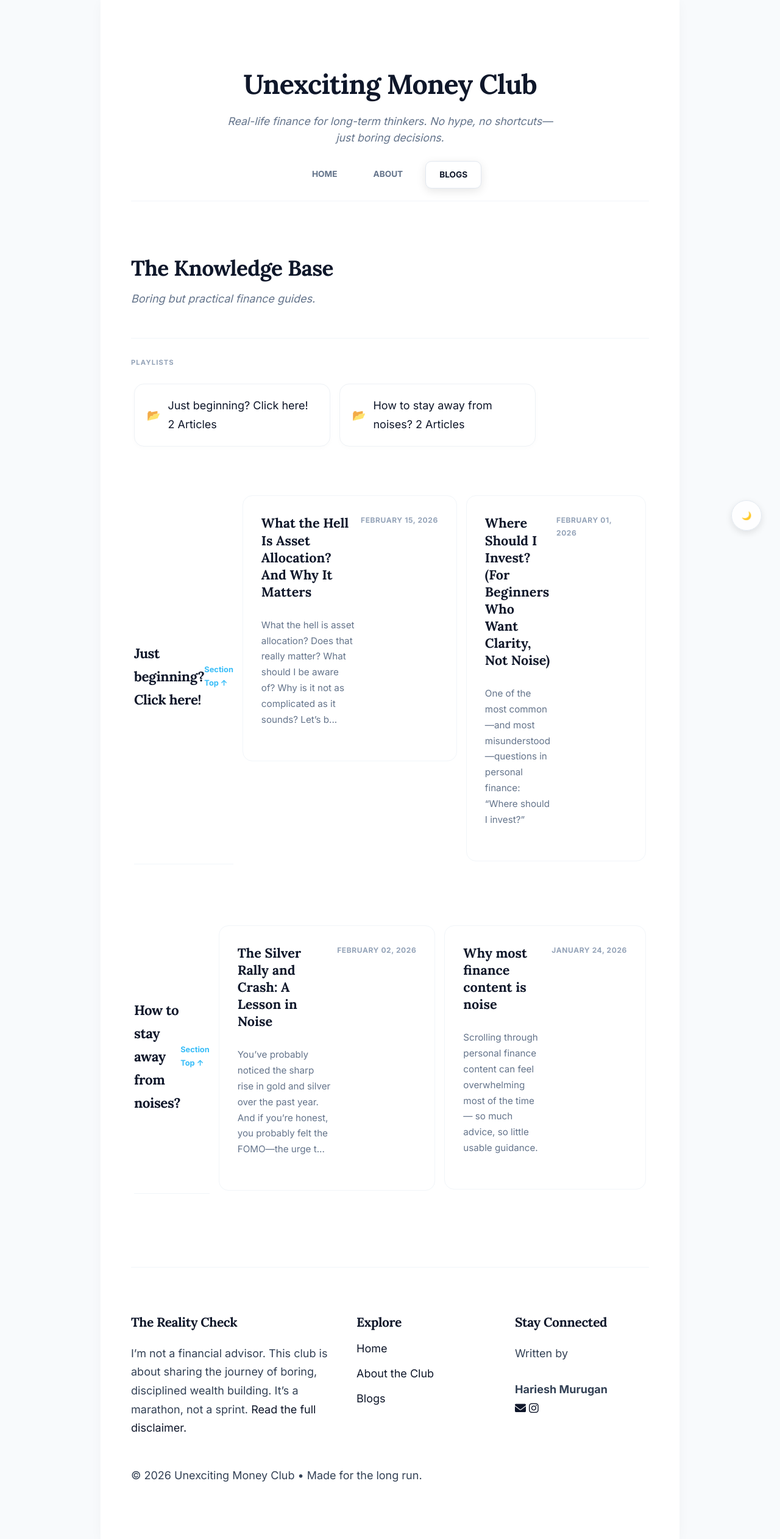
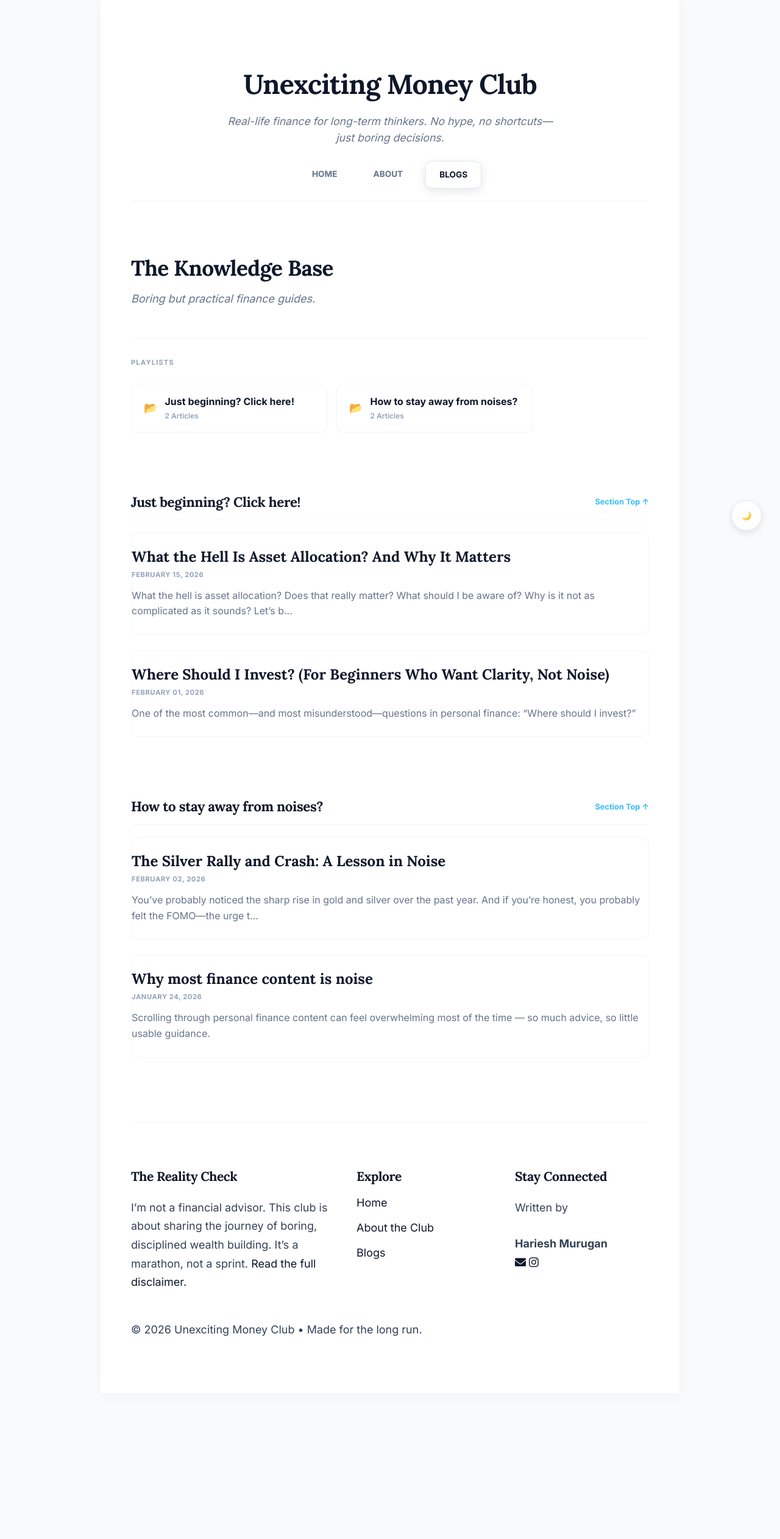
Before and after one commit to HarieshMK/HarieshMK.github.io, a Jekyll site: the page built from blogs.html, in a window 1280 px wide. Shown: the whole page at 61% size. Built offline with Jekyll 4.4.1, drawn with Linux system fonts in a browser that asks for light colours; after the commit the page ends 2284 px from its top, so only the background shows below that.

Commit message:
Update style.css

```diff
--- a/assets/css/style.css
+++ b/assets/css/style.css
@@ -246,101 +246,119 @@
   a[href^="#"] { position: static !important; display: block; text-align: right; }
 }
 
-/* ===== 9. HORIZONTAL PLAYLISTS (FOLDERS) ===== */
-.playlists-container, .folder-grid, .playlist-group {
+/* ===== 9. HORIZONTAL FOLDERS (SWIPEABLE) ===== */
+.folder-grid {
   display: flex !important;
   flex-direction: row !important; /* Side by side */
-  overflow-x: auto !important;    /* Enables horizontal scroll */
+  overflow-x: auto !important;    /* Allows swiping */
   gap: 15px !important;
-  padding: 10px 5px 20px 5px !important;
-  scrollbar-width: thin;          /* Slim scrollbar for Firefox */
-  -webkit-overflow-scrolling: touch;
+  padding: 10px 0 25px 0 !important;
+
+  /* Hide scrollbar logic */
+  scrollbar-width: none; /* Firefox */
+  -ms-overflow-style: none; /* IE/Edge */
+  -webkit-overflow-scrolling: touch; /* Smooth swipe on iPhone */
 }
 
-/* Hide scrollbar for Chrome/Safari to keep it clean */
-.playlists-container::-webkit-scrollbar {
-  height: 4px;
-}
-.playlists-container::-webkit-scrollbar-thumb {
-  background: #38bdf8;
-  border-radius: 10px;
+.folder-grid::-webkit-scrollbar {
+  display: none; /* Chrome, Safari, Opera */
 }
 
 .folder-card {
-  flex: 0 0 280px; /* Fixed width so they don't shrink */
+  flex: 0 0 280px; /* Fixed width so they don't squish */
   background: #ffffff;
-  border: 1px solid #eef2f6 !important;
-  border-radius: 16px;
-  padding: 20px;
+  border: 1px solid #f1f5f9 !important;
+  border-radius: 12px;
+  padding: 15px 20px;
   display: flex;
   align-items: center;
   gap: 12px;
+  text-decoration: none !important;
   transition: all 0.3s ease;
-  box-shadow: 0 2px 8px rgba(0,0,0,0.02);
+  box-shadow: 0 2px 5px rgba(0,0,0,0.02);
 }
 
 .folder-card:hover {
   border-color: #38bdf8 !important;
-  transform: translateY(-5px);
-  box-shadow: 0 10px 20px rgba(56, 189, 248, 0.1);
+  transform: translateY(-3px);
 }
 
-/* ===== 10. PREMIUM BLOG CARDS (CLEAN & INTEGRATED) ===== */
-.home-posts {
+.folder-info {
   display: flex;
   flex-direction: column;
-  gap: 20px;
+}
+
+.folder-name {
+  font-weight: 700;
+  color: #0f172a;
+  font-size: 1rem;
+}
+
+.folder-count {
+  font-size: 0.75rem;
+  color: #94a3b8;
+  font-weight: 600;
+}
+
+/* ===== 10. VERTICAL BLOG LIST (PREMIUM EDITORIAL) ===== */
+.playlist-group {
+  display: flex;
+  flex-direction: column; /* Stacked one by one */
+  gap: 0px; /* Controlled by card padding */
+}
+
+.post-card-link {
+  text-decoration: none !important;
+  display: block;
 }
 
 .post-card {
-  background: #ffffff;
-  border: 1px solid #f1f5f9 !important;
-  border-radius: 16px;
-  padding: 30px;
-  display: grid;
-  grid-template-columns: 1fr auto; /* Title/Excerpt on left, Date on right */
-  gap: 10px;
-  transition: all 0.4s cubic-bezier(0.165, 0.84, 0.44, 1);
-  position: relative;
-  overflow: hidden;
-}
-
-.post-card::before {
-  content: "";
-  position: absolute;
-  left: 0; top: 0; bottom: 0;
-  width: 4px;
-  background: #38bdf8;
-  opacity: 0;
-  transition: opacity 0.3s ease;
+  background: transparent;
+  border-bottom: 1px solid #f1f5f9 !important;
+  padding: 25px 0; /* Vertical spacing between articles */
+  transition: all 0.3s ease;
 }
 
 .post-card:hover {
-  border-color: transparent !important;
-  box-shadow: 0 20px 40px rgba(15, 23, 42, 0.05);
-  transform: scale(1.01);
-}
-
-.post-card:hover::before {
-  opacity: 1;
+  opacity: 0.7;
 }
 
 .post-title {
-  grid-column: 1;
-  font-size: 1.35rem;
+  font-size: 1.5rem;
   font-family: 'Lora', serif;
   color: #0f172a;
-  margin-bottom: 8px;
-  line-height: 1.3;
+  display: block; /* Title gets its own line */
+  margin-bottom: 5px;
+  line-height: 1.2;
 }
 
 .post-date {
-  grid-column: 2;
-  font-size: 0.75rem;
+  font-size: 0.7rem;
+  color: #94a3b8;
+  font-weight: 700;
   text-transform: uppercase;
   letter-spacing: 0.05em;
-  color: #94a3b8;
-  font-weight: 700;
+  display: block;
+  margin-bottom: 12px;
+}
+
+.post-card p {
+  font-size: 1rem !important;
+  color: #64748b !important;
+  line-height: 1.6 !important;
+  margin: 0 !important;
+}
+
+/* Dark Mode Fixes */
+.dark-theme .folder-card {
+  background: #1e293b !important;
+  border-color: rgba(255, 255, 255, 0.05) !important;
+}
+.dark-theme .folder-name, .dark-theme .post-title {
+  color: #ffffff !important;
+}
+.dark-theme .post-card {
+  border-bottom-color: rgba(255, 255, 255, 0.1) !important;
 }
 
 .post-excerpt {
```
